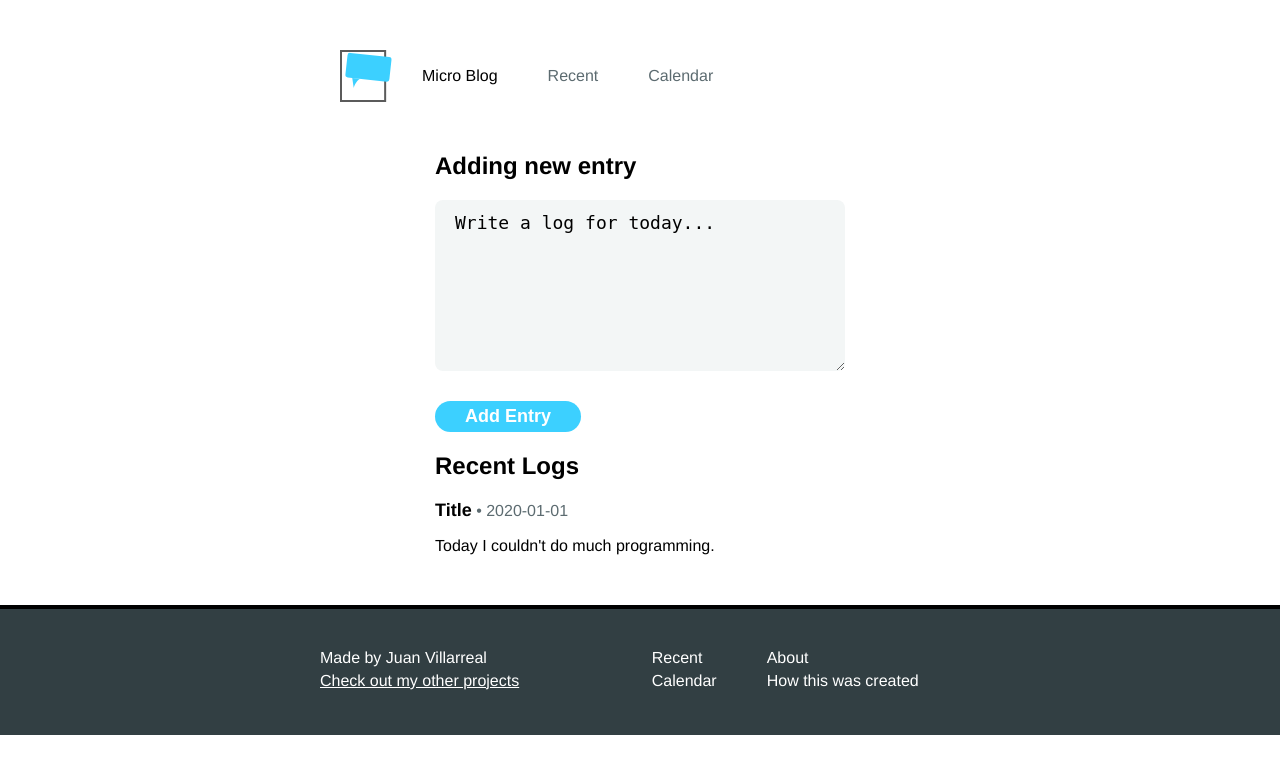
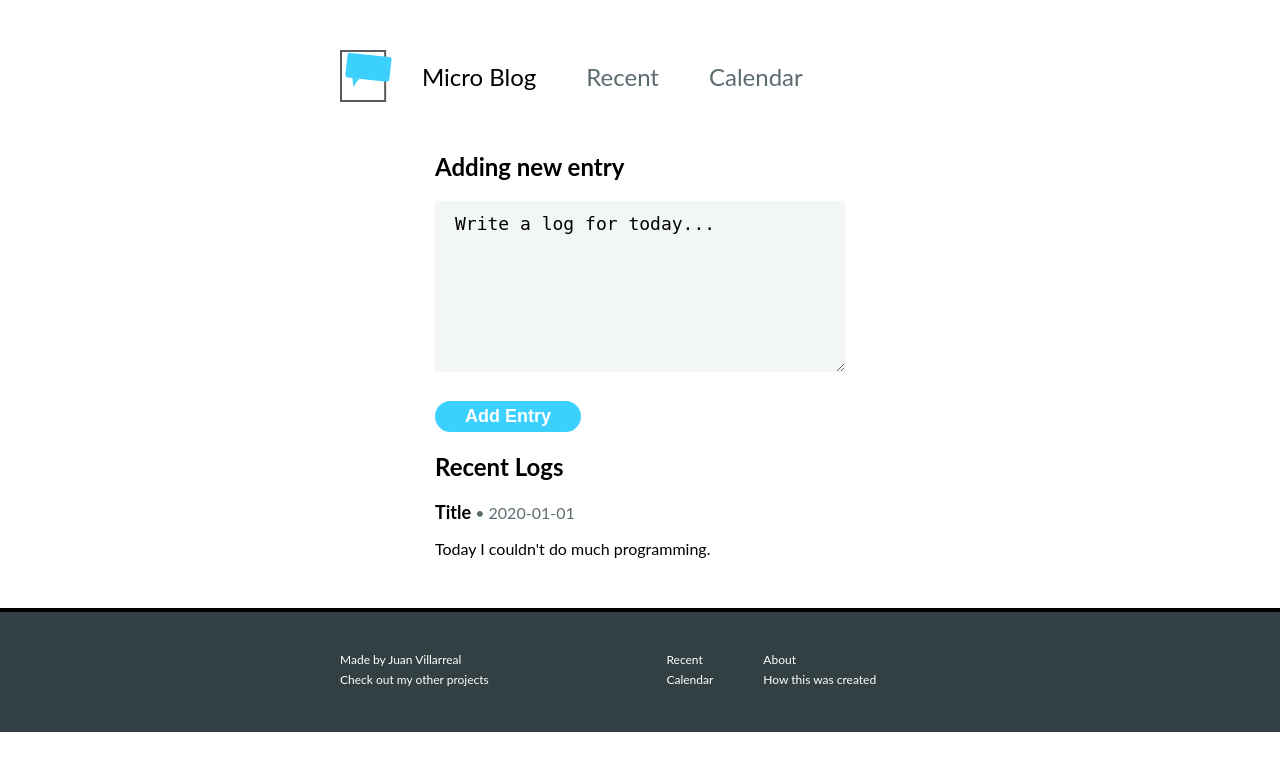
Before and after one commit to juancv3d/Micro_Blog, a Flask app: page / in a window 1280 px wide. Shown: the top 774 px of the page. Run offline with Flask 2, Linux system fonts and the light colour scheme.

Commit message:
Minor chnge to the style of the page

```diff
--- a/static/css/style.css
+++ b/static/css/style.css
@@ -1,16 +1,18 @@
 html {
-  background-color: white;
-  font-family: "Helvetica Neue", Helvetica, sans-serif, Arial;
+  font-family: Lato, sans-serif;
 }
+
 *,
 *::after,
 *::before {
   box-sizing: inherit;
 }
+
 body {
   box-sizing: border-box;
   margin: 0;
 }
+
 .navbar {
   max-width: 640px;
   margin: 50px auto;
@@ -18,105 +20,139 @@ body {
   display: flex;
   flex-direction: row;
   justify-content: space-between;
+  font-size: 24px;
 }
+
 .navbar__brand {
   display: flex;
   align-items: center;
 }
+
 .navbar__logo {
   margin-right: 30px;
 }
+
 .navbar__navigation {
   display: flex;
   flex-direction: row;
-  align-items: center;
   padding: 0;
+  list-style: none;
   color: #5c6b70;
 }
+
 .navbar__navigation-item {
   margin-left: 50px;
 }
+
 .navbar__link {
   text-decoration: none;
   color: inherit;
 }
+
 .main {
   max-width: 450px;
   margin: 0 auto;
   padding: 0 20px;
 }
+
 .form {
   display: flex;
   flex-direction: column;
   align-items: flex-end;
 }
+
 .form__input {
   width: 100%;
 }
+
 .form__label {
   display: block;
   margin-bottom: 10px;
 }
+
 .form__textarea {
   width: inherit;
   font-size: 18px;
   padding: 12px 20px;
+  border: none;
   background-color: #f3f6f6;
   margin-bottom: 10px;
-  border: none;
-  border-radius: 8px;
 }
+
 .form__submit {
   background-color: #3cd0ff;
-  color: #fff;
+  border: none;
   font-size: 18px;
   font-weight: bold;
   padding: 5px 30px;
-  border: none;
   border-radius: 20px;
+  color: white;
   cursor: pointer;
 }
+
 .form__submit:hover {
-  background-color: #2fb0e4;
+  background-color: #18c1e1;
 }
+
+.entry {
+  margin-top: 50px;
+}
+
 .entry__title {
   display: inline;
   font-size: 18px;
 }
+
 .entry__date {
   color: #5c6b70;
 }
+
+.entry__content {
+  font-size: 16px;
+  line-height: 150%;
+}
+
 .footer {
   background-color: #323f43;
   padding: 40px 0;
-  margin: 50px 0 0 0;
+  margin-top: 50px;
   border-top: 4px solid black;
   color: white;
-  font: size 12px;
+  font-size: 12px;
 }
+
 .footer__content {
   max-width: 640px;
   margin: 0 auto;
+  padding: 0 20px;
   display: flex;
   flex-direction: row;
-  justify-content: space-between;
 }
+
 .footer .left {
   flex-grow: 2;
   display: flex;
   flex-direction: column;
 }
+
 .footer .right {
   flex-grow: 1;
   display: flex;
   flex-direction: row;
 }
+
 .footer__column {
   display: flex;
   flex-direction: column;
   margin-left: 50px;
 }
+
 .footer__item {
   margin-bottom: 5px;
   color: inherit;
+  text-decoration: none;
 }
+
+.footer__item:hover {
+  text-decoration: underline;
+}
```
